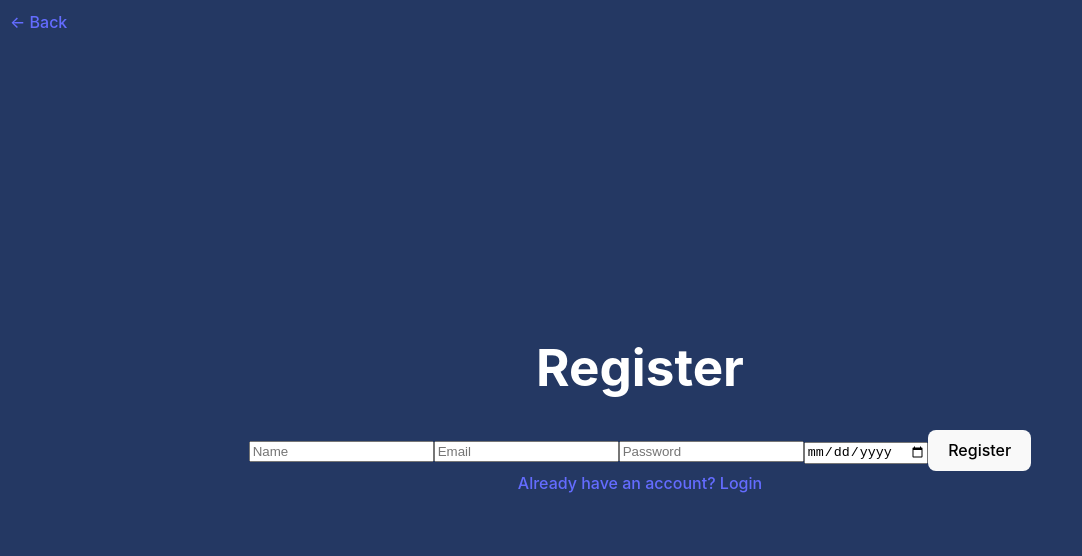
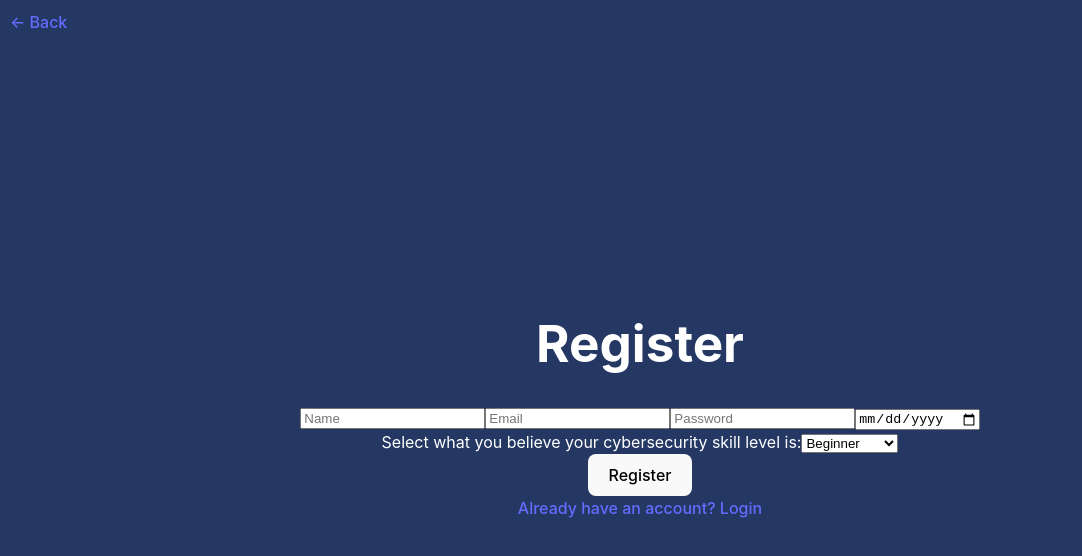
Before and after one commit to oliprev/OP_COMP3000, a React (Vite) app in the folder frontend/: page /register in a window 1280 px wide. Shown: the top 556 px of the page, without its empty margins (0-1082 px from the left). Built offline with nearby package versions, Linux system fonts and the light colour scheme.

Commit message:
Added experience level selection to RegisterPage

```diff
--- a/frontend/src/pages/RegisterPage.jsx
+++ b/frontend/src/pages/RegisterPage.jsx
@@ -7,9 +7,11 @@ function RegisterPage() {
         name: "",
         email: "",
         password: "",
-        dateOfBirth: ""
+        dateOfBirth: "",
+        experienceLevel: ""
     });
     const navigate = useNavigate(); // Get navigate function from useNavigate hook
+    const [experienceLevel, setExperienceLevel] = useState("Beginner"); // Initialise state for experience level with "Beginner"
 
     const handleChange = (e) => { // Handle form input changes
         setFormData({ ...formData, [e.target.name]: e.target.value }); // Update form data
@@ -60,6 +62,14 @@ function RegisterPage() {
               value={formData.dateOfBirth} // Gets value from formData
               onChange={handleChange} // Call handleChange function on input change
             />
+            <br></br><label>Select what you believe your cybersecurity skill level is:</label>
+            <select
+              value={experienceLevel} // Gets value from experienceLevel
+              onChange={(e) => setExperienceLevel(e.target.value)}>
+              <option value="Beginner">Beginner</option>
+              <option value="Intermediate">Intermediate</option>
+              <option value="Advanced">Advanced</option>
+            </select><br></br>
             <button type="submit">Register</button>
           </form>
           <Link to="/login">Already have an account? Login</Link>
```
